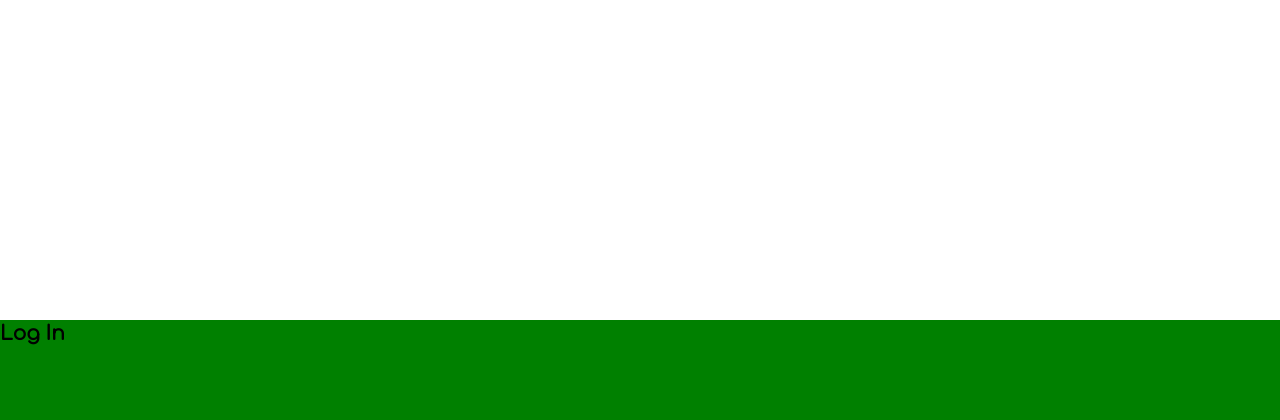
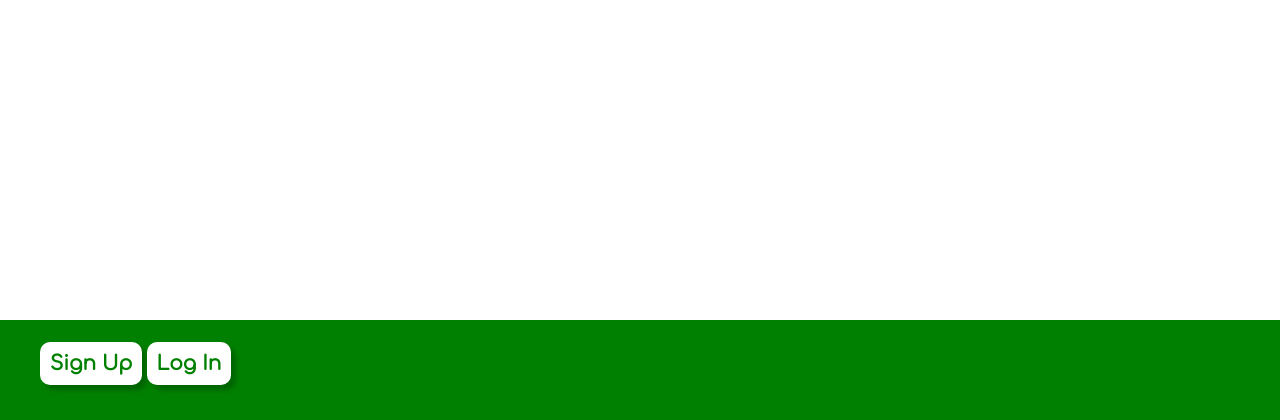
Before and after one commit to nhasley/ECO-App-Python, a Django app: page / in a window 1280 px wide. Shown: the part 380-800 px from the top of the page. Run offline with Django 3.2, Linux system fonts and the light colour scheme; data that the repository does not hold is empty; some libraries are stand-ins or nearby versions.

Commit message:
shadow added to base.html footer buttons

```diff
--- a/main_app/templates/base.html
+++ b/main_app/templates/base.html
@@ -31,7 +31,8 @@
     {% block content %}
     {% endblock %}
   </main>
-  <footer class="page-footer" style="position: fixed; left: 0; bottom: 0; height: 100px; width: 100%;">
+  <footer class="page-footer"
+    style="position: fixed; left: 0; bottom: 0; height: 100px; width: 100%; padding-top: 30px; padding-left: 40px;">
     {% if user.is_authenticated %}
     <ul class="center">
       <li><a href="{%url 'posts'%}" id="textb"><i class="fas fa-camera-retro"
@@ -41,7 +42,12 @@
       <li><a href="{%url 'profile'%}" id="textb"><i class="glyphicon glyphicon-user"
             style="font-size:40px; color: white; display: flex; justify-content: center;"></i> Profile</a></li>
       {% else %}
-      <a href="{% url 'login' %}" id="textb">Log In</a>
+      <a href="{% url 'signup' %}" id="textb"
+        style=" padding: 10px; border-radius: 10px; background-color: white; color: green; box-shadow: 5px 5px 5px darkgreen;">Sign
+        Up</a>
+      <a href="{% url 'login' %}" id="textb"
+        style="padding: 10px; border-radius: 10px; background-color: white; color: green; box-shadow: 5px 5px 5px darkgreen;">Log
+        In</a>
       {% endif %}
     </ul>
   </footer>
```
